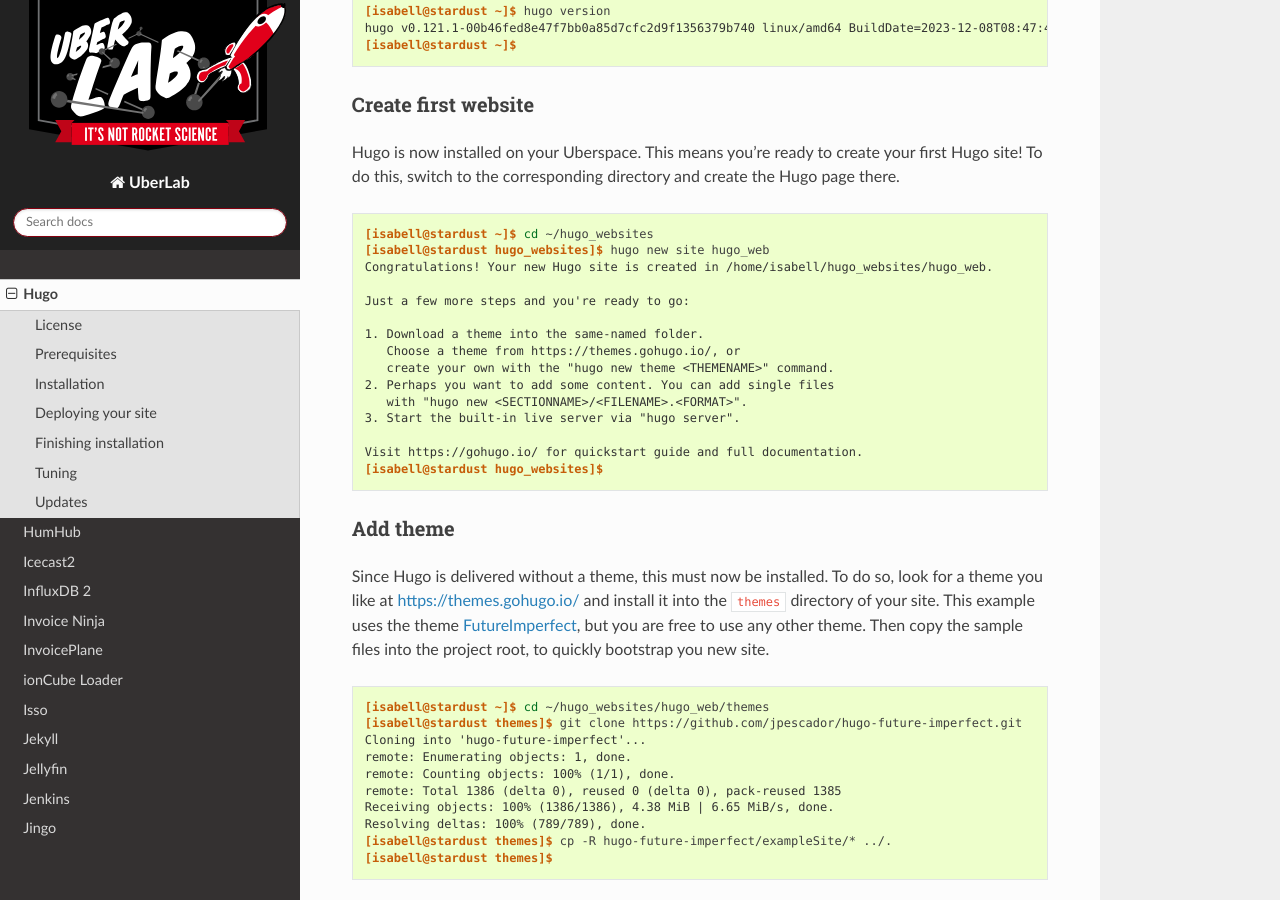
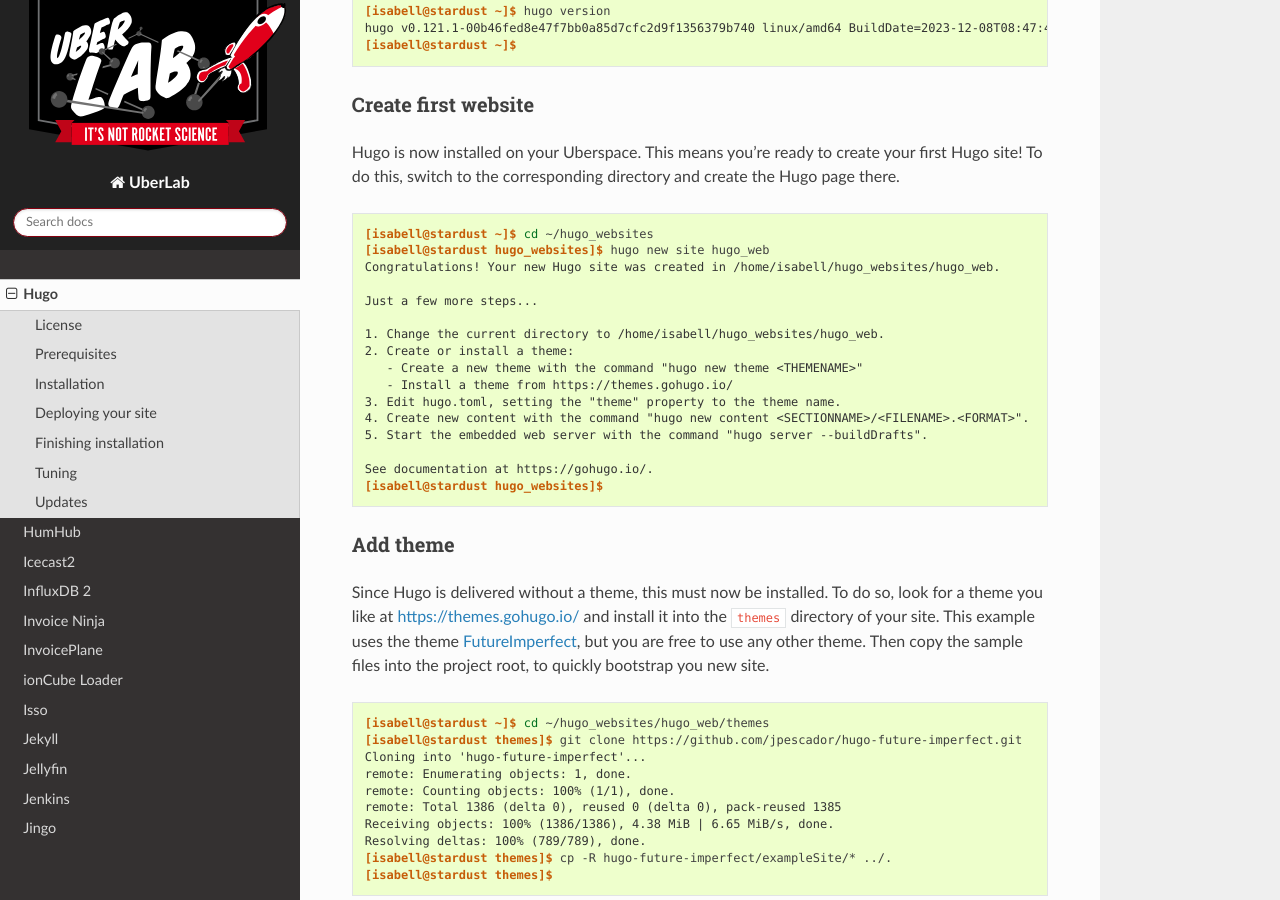
Before and after one commit to Uberspace/lab, a Sphinx documentation site: the page built from source/guide_hugo.rst, in a window 1280 px wide and 900 px high, scrolled down 2469 px. Built offline with Sphinx 7.4.7 and the Read the Docs theme 2.0.0, drawn with Linux system fonts in a browser that asks for light colours.

Commit message:
Add new output for successful Hugo site creation
Tested with Hugo version: hugo v0.123.3-a75a659f6fc0cb3a52b2b2ba666a81f79a459376 linux/amd64 BuildDate=2024-02-23T17:09:20Z VendorInfo=gohugoio
another message is shown in the cli after successfully creating a new
Hugo site. In order to keep the possible confusion for new users to a
minimal, I have updated the output message.

```diff
--- a/source/guide_hugo.rst
+++ b/source/guide_hugo.rst
@@ -101,18 +101,19 @@
 
  [isabell@stardust ~]$ cd ~/hugo_websites
  [isabell@stardust hugo_websites]$ hugo new site hugo_web
- Congratulations! Your new Hugo site is created in /home/isabell/hugo_websites/hugo_web.
+ Congratulations! Your new Hugo site was created in /home/isabell/hugo_websites/hugo_web.
 
- Just a few more steps and you're ready to go:
+ Just a few more steps...
 
- 1. Download a theme into the same-named folder.
-    Choose a theme from https://themes.gohugo.io/, or
-    create your own with the "hugo new theme <THEMENAME>" command.
- 2. Perhaps you want to add some content. You can add single files
-    with "hugo new <SECTIONNAME>/<FILENAME>.<FORMAT>".
- 3. Start the built-in live server via "hugo server".
+ 1. Change the current directory to /home/isabell/hugo_websites/hugo_web.
+ 2. Create or install a theme:
+    - Create a new theme with the command "hugo new theme <THEMENAME>"
+    - Install a theme from https://themes.gohugo.io/
+ 3. Edit hugo.toml, setting the "theme" property to the theme name.
+ 4. Create new content with the command "hugo new content <SECTIONNAME>/<FILENAME>.<FORMAT>".
+ 5. Start the embedded web server with the command "hugo server --buildDrafts".
 
- Visit https://gohugo.io/ for quickstart guide and full documentation.
+ See documentation at https://gohugo.io/.
  [isabell@stardust hugo_websites]$
 
 Add theme
```
